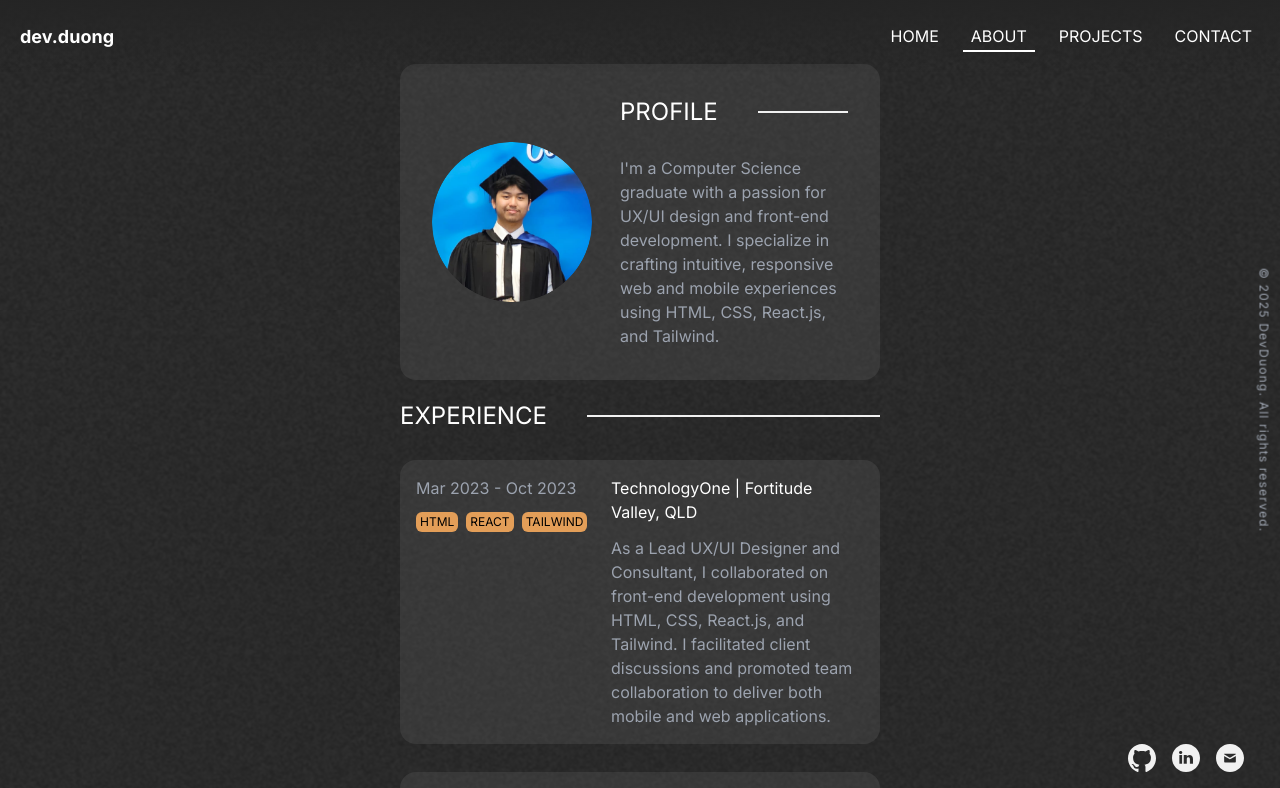
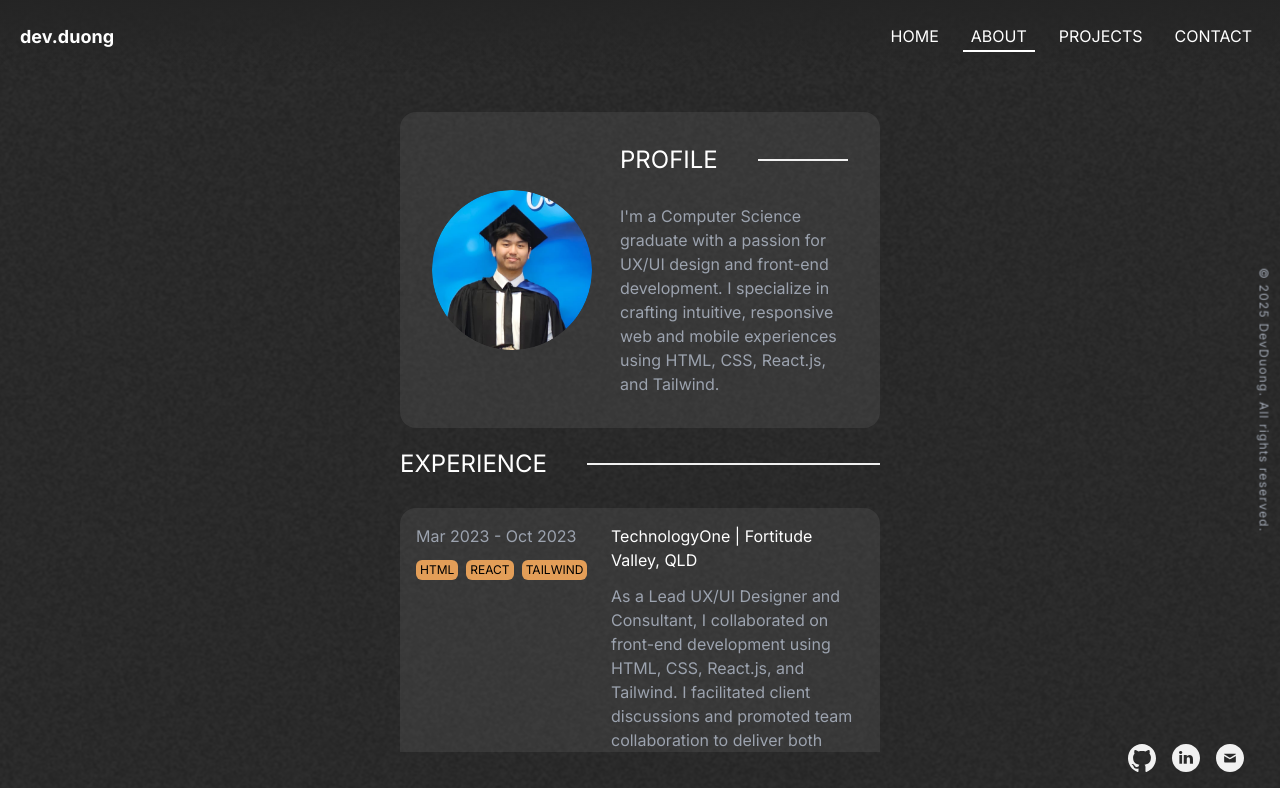
Before and after one commit to dev-duong/dev-duong.github.io, a React (Create React App) app: page /about in a window 1280 px wide. Shown: the top 788 px of the page. Built offline with nearby package versions, Linux system fonts and the light colour scheme.

Commit message:
Added scrollbar to about page

```diff
--- a/src/pages/About.js
+++ b/src/pages/About.js
@@ -17,9 +17,13 @@ const About = () => {
   const tools = ["git", "github", "vscode", "figma", "notion"];
 
   return (
-    <main className="pt-16 px-4 w-full max-w-[90%] sm:max-w-[80%] md:max-w-[60%] lg:max-w-[50%] xl:max-w-[40%] mx-auto flex flex-col justify-center flex-grow pb-20 md:pb-0">
+    <main className="pt-28 px-4 w-full max-w-[90%] sm:max-w-[80%] md:max-w-[60%] lg:max-w-[50%] xl:max-w-[40%] mx-auto flex flex-col justify-center flex-grow pb-20 md:pb-0">
       <PageWrapper>
         {/* Profile Section */}
+        <div
+          className="custom-scrollbar"
+          style={{ maxHeight: "80vh", overflowY: "auto" }}
+        >
           <section className="flex flex-col lg:flex-row justify-center items-center mb-5 gap-7 text-center lg:text-left bg-[#686868] bg-opacity-25 hover:bg-opacity-60 transition duration-300 ease-in-out transform hover:-translate-y-1 p-8 rounded-2xl">
             <img
               src={Profile}
@@ -108,6 +112,7 @@ const About = () => {
               </div>
             </article>
           </section>
+        </div>
       </PageWrapper>
 
       {/* Footer */}
```
Lines whose indentation alone changed are shown as unchanged.
